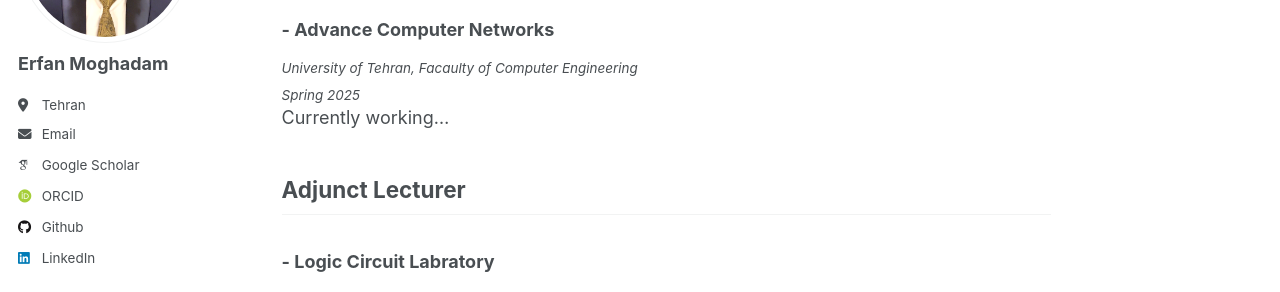
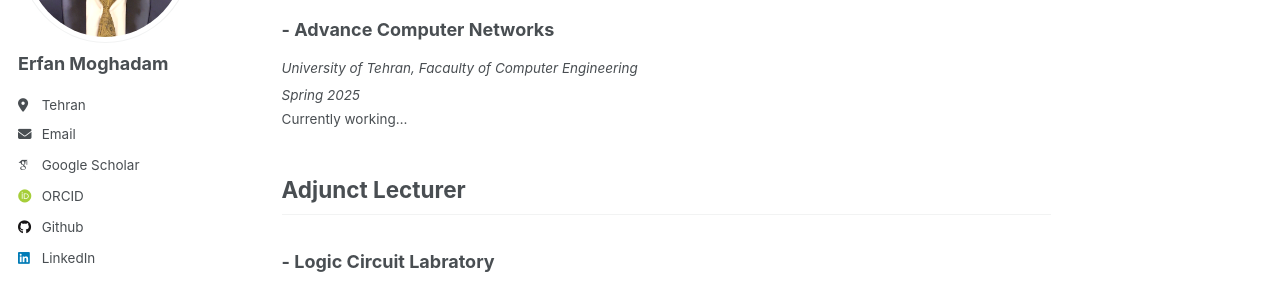
Before and after one commit to erfanresume/erfanresume.github.io, a Jekyll site: the page built from _pages/teaching.md, in a window 1280 px wide. Shown: the part 249-541 px from the top of the page. Built offline with Jekyll 4.4.1, drawn with Linux system fonts in a browser that asks for light colours; some web fonts are replaced.

```diff
--- a/_pages/teaching.md
+++ b/_pages/teaching.md
@@ -8,7 +8,7 @@ redirect_from:
 ### - Advance Computer Networks
 <sub>*University of Tehran, Facaulty of Computer Engineering*</sub><br>
 <sub>*Spring 2025*</sub><br>
-Currently working...
+<small>Currently working...</small>
 
 ## Adjunct Lecturer
 ### - Logic Circuit Labratory
```
